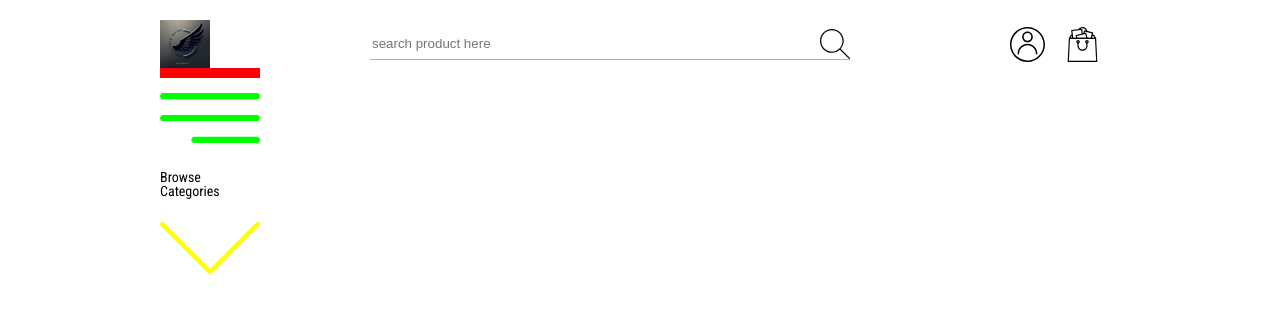
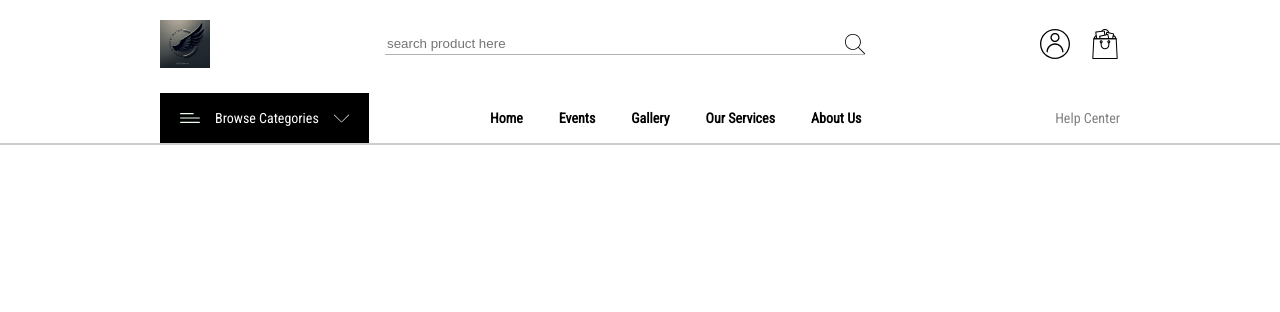
Before and after one commit to Akogwu24/furniture-ware, a React (Create React App) app: page / in a window 1280 px wide. Shown: the top 312 px of the page. Built offline with nearby package versions, Linux system fonts and the light colour scheme.

Commit message:
header complete

```diff
--- a/src/index.css
+++ b/src/index.css
@@ -10,3 +10,6 @@ body {
 html {
   font-size: 62.5%;
 }
+a {
+  text-decoration: none;
+}
--- a/src/layout/Header.jsx
+++ b/src/layout/Header.jsx
@@ -22,13 +22,25 @@ const Header = () => {
             <img src={cart} alt='user' />
           </AvaterShoppingBag>
         </Row>
-        <Row>
+        <SecondRow>
           <BrowseCategories>
             <img src={menu} alt='hamburger-menu' />
             <p>Browse Categories</p>
             <img src={dropDownArrow} alt='drop-down-arrow' />
           </BrowseCategories>
-        </Row>
+          <Nav>
+            <ul>
+              <a href='#'>Home</a>
+              <a href='#'>Events</a>
+              <a href='#'>Gallery</a>
+              <a href='#'>Our Services</a>
+              <a href='#'>About Us</a>
+            </ul>
+          </Nav>
+          <Small>
+            <a href='#'>Help Center</a>
+          </Small>
+        </SecondRow>
       </Wrapper>
     </MyHeader>
   );
@@ -37,11 +49,10 @@ export default Header;
 
 const MyHeader = styled.header`
   width: 100%;
-  height: 100px;
+  border-bottom: 2px solid rgba(0, 0, 0, 0.2);
 `;
 
 const Wrapper = styled.div`
-  height: 20px;
   width: 75%;
   margin: 0 auto;
   padding-top: 2rem;
@@ -67,20 +78,65 @@ const SearchBar = styled.div`
     border: none;
   }
   img {
-    width: 3rem;
+    width: 2rem;
   }
 `;
 
 const AvaterShoppingBag = styled.div`
-  display flex;
-  img{
+  display: flex;
+  img {
+    width: 3rem;
+  }
+  img:first-of-type {
     margin-right: 20px;
-    width: 3.5rem;
   }
 `;
 
+const SecondRow = styled(Row)`
+  margin-top: 2.5rem;
+`;
+
 const BrowseCategories = styled.div`
-  width: 100px;
-  height: 10px;
-  background-color: red;
+  background-color: black;
+  display: flex;
+  padding: 1.5rem 2rem;
+  color: white;
+  justify-content: space-between;
+  align-items: center;
+
+  img:first-of-type {
+    transform: rotate(180deg);
+    width: 2rem;
+  }
+  img:last-of-type {
+    width: 1.5rem;
+  }
+  p {
+    margin: 0 1.5rem;
+  }
 `;
+
+const Nav = styled.nav`
+  width: 50%;
+  ul {
+    width: 100%;
+    margin: 0 auto;
+  }
+
+  a {
+    margin: 0 18px;
+    color: black;
+    font-weight: 700;
+
+    :hover {
+      color: gray;
+      padding-bottom: 1.4rem;
+      border-bottom: solid 4px black;
+    }
+  }
+`;
+const Small = styled.small`
+  a {
+    color: gray;
+  }
+`;
```
Also changed, not shown: src/assets/icons/down-arrow.svg, src/assets/icons/menu.svg.
